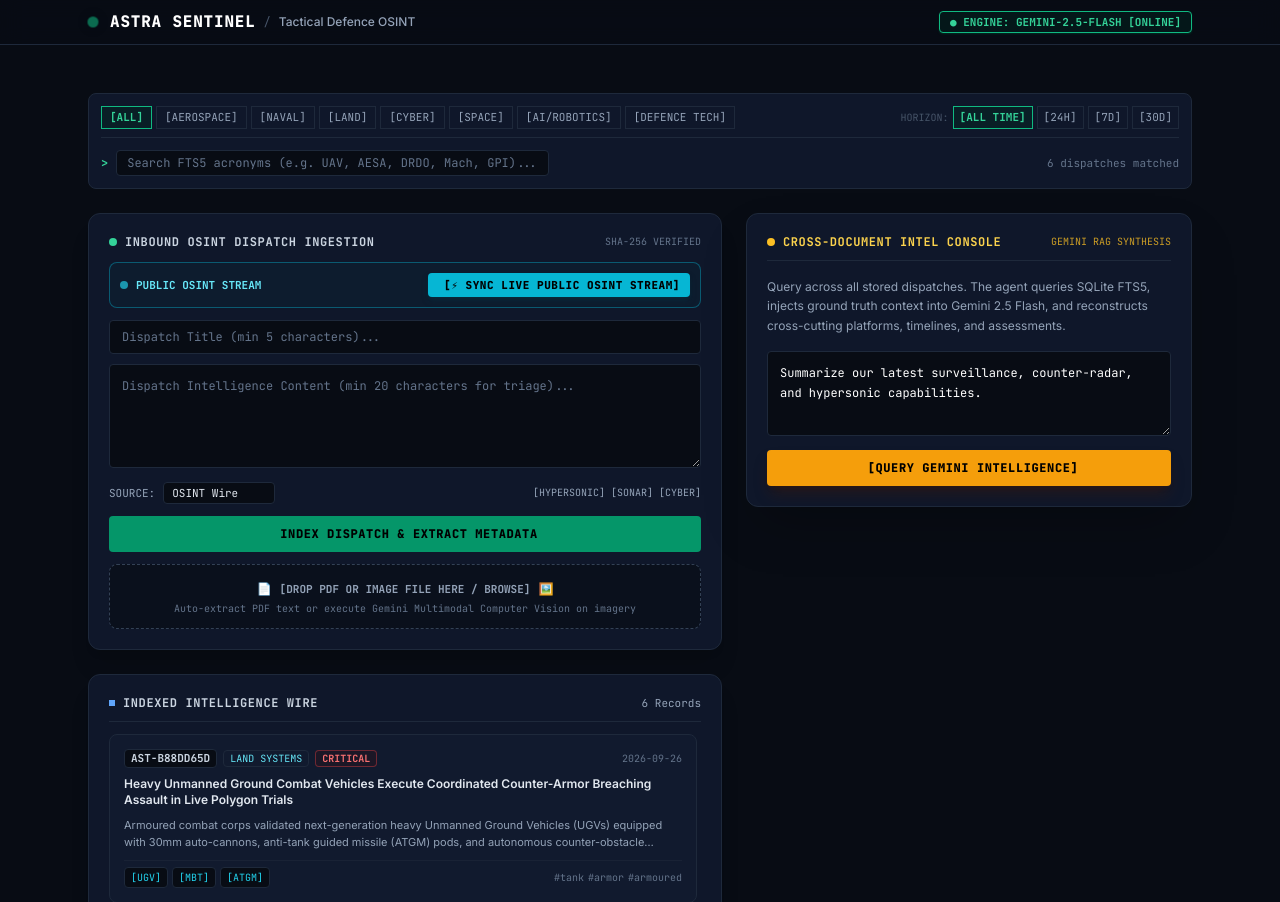
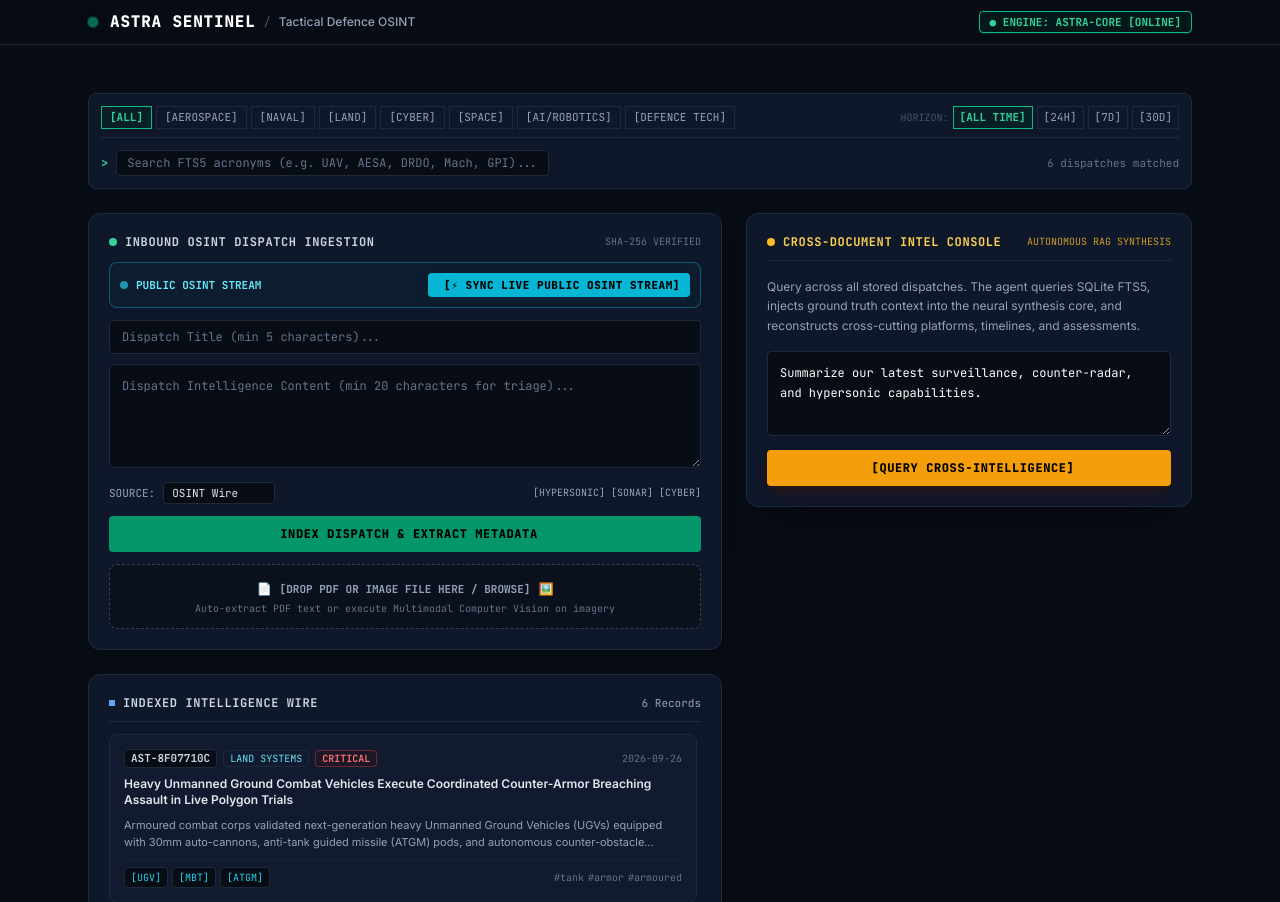
Before and after one commit to gagan-kikkeri/astra, a FastAPI app: page / in a window 1280 px wide. Shown: the top 902 px of the page. Run offline with FastAPI, Linux system fonts and the light colour scheme; data comes from the database, SQL or seed files in the repository; some libraries are stand-ins or nearby versions.

Commit message:
fix(ui): remove Gemini brand name from user interface, preserving in backend

```diff
--- a/app/templates/index.html
+++ b/app/templates/index.html
@@ -112,7 +112,7 @@
       <div class="flex items-center space-x-2 text-xs font-mono">
         <div id="engineModeContainer" class="flex items-center space-x-1.5">
           <span id="engineBadge" class="px-2.5 py-0.5 rounded border border-emerald-500 bg-emerald-950/40 text-emerald-400 font-bold text-[11px] shadow-sm shadow-emerald-950">
-            ● ENGINE: GEMINI-2.5-FLASH [ONLINE]
+            ● ENGINE: ASTRA-CORE [ONLINE]
           </span>
           <button id="engineRetryBtn" onclick="testEngineConnectivity()" class="hidden px-2 py-0.5 rounded border border-emerald-500 bg-emerald-950/40 text-emerald-400 text-[10px] font-bold">
             [RETRY]
@@ -198,7 +198,7 @@
     </div>
 
     <!-- ======================================================================= -->
-    <!-- 2. TWO-COLUMN OPERATIONAL WORKSPACE (Input & Wire | Gemini Console)      -->
+    <!-- 2. TWO-COLUMN OPERATIONAL WORKSPACE (Input & Wire | Intelligence Console) -->
     <!-- ======================================================================= -->
     <div class="grid grid-cols-1 lg:grid-cols-12 gap-6">
 
@@ -295,11 +295,11 @@
               <span>🖼️</span>
             </div>
             <p id="dropZoneSubtitle" class="text-[10px] text-slate-500 font-mono">
-              Auto-extract PDF text or execute Gemini Multimodal Computer Vision on imagery
+              Auto-extract PDF text or execute Multimodal Computer Vision on imagery
             </p>
             <div id="uploadProgressContainer" class="hidden text-xs font-mono text-emerald-400 pt-1 flex items-center justify-center space-x-2">
               <span class="animate-spin">⚡</span>
-              <span id="uploadProgressText">Extracting multimodal telemetry via Gemini...</span>
+              <span id="uploadProgressText">Extracting multimodal telemetry via Neural Vision...</span>
             </div>
           </div>
         </section>
@@ -333,11 +333,11 @@
               <span class="w-2 h-2 bg-amber-400 rounded-full"></span>
               <span>CROSS-DOCUMENT INTEL CONSOLE</span>
             </h2>
-            <span class="text-[10px] text-amber-400/80 font-mono">GEMINI RAG SYNTHESIS</span>
+            <span class="text-[10px] text-amber-400/80 font-mono">AUTONOMOUS RAG SYNTHESIS</span>
           </div>
 
           <p class="text-xs text-slate-400 leading-relaxed font-sans">
-            Query across all stored dispatches. The agent queries SQLite FTS5, injects ground truth context into Gemini 2.5 Flash, and reconstructs cross-cutting platforms, timelines, and assessments.
+            Query across all stored dispatches. The agent queries SQLite FTS5, injects ground truth context into the neural synthesis core, and reconstructs cross-cutting platforms, timelines, and assessments.
           </p>
 
           <!-- Inquiry Input -->
@@ -360,7 +360,7 @@
                   <path class="opacity-75" fill="currentColor" d="M4 12a8 8 0 018-8V0C5.373 0 0 5.373 0 12h4zm2 5.291A7.962 7.962 0 014 12H0c0 3.042 1.135 5.824 3 7.938l3-2.647z"></path>
                 </svg>
               </span>
-              <span id="synthLabel">[QUERY GEMINI INTELLIGENCE]</span>
+              <span id="synthLabel">[QUERY CROSS-INTELLIGENCE]</span>
             </button>
           </div>
 
@@ -381,7 +381,7 @@
             </div>
             <div id="trace-step-3" class="flex items-center space-x-2 text-slate-400">
               <span id="trace-3-icon">○</span>
-              <span>3. Gemini 2.5 Flash synthesizing cross-cutting intelligence dossier...</span>
+              <span>3. Neural core synthesizing cross-cutting intelligence dossier...</span>
             </div>
           </div>
 
@@ -518,7 +518,7 @@
         const res = await fetch('/api/engine-status');
         if (res.ok) {
           const data = await res.json();
-          badge.innerHTML = `● ENGINE: ${data.model || 'GEMINI-2.5-FLASH'} [ONLINE]`;
+          badge.innerHTML = '● ENGINE: ASTRA-CORE [ONLINE]';
           badge.className = 'px-2.5 py-0.5 rounded border border-emerald-500 bg-emerald-950/40 text-emerald-400 font-bold text-[11px] shadow-sm shadow-emerald-950';
           if (retryBtn) retryBtn.classList.add('hidden');
           if (dot) dot.className = 'w-2.5 h-2.5 bg-brand-emerald rounded-full status-pulse';
@@ -527,14 +527,14 @@
 
         const hRes = await fetch('/api/health');
         if (hRes.ok) {
-          badge.innerHTML = '● ENGINE: GEMINI-2.5-FLASH [ONLINE]';
+          badge.innerHTML = '● ENGINE: ASTRA-CORE [ONLINE]';
           badge.className = 'px-2.5 py-0.5 rounded border border-emerald-500 bg-emerald-950/40 text-emerald-400 font-bold text-[11px] shadow-sm shadow-emerald-950';
           if (retryBtn) retryBtn.classList.add('hidden');
           if (dot) dot.className = 'w-2.5 h-2.5 bg-brand-emerald rounded-full status-pulse';
           return;
         }
       } catch (e) {
-        badge.innerHTML = '● ENGINE: GEMINI-2.5-FLASH [ONLINE]';
+        badge.innerHTML = '● ENGINE: ASTRA-CORE [ONLINE]';
         badge.className = 'px-2.5 py-0.5 rounded border border-emerald-500 bg-emerald-950/40 text-emerald-400 font-bold text-[11px] shadow-sm shadow-emerald-950';
         if (retryBtn) retryBtn.classList.add('hidden');
         if (dot) dot.className = 'w-2.5 h-2.5 bg-brand-emerald rounded-full status-pulse';
@@ -859,7 +859,7 @@
 
       progressContainer.classList.remove('hidden');
       dropSubtitle.classList.add('hidden');
-      progressText.textContent = `Extracting multimodal telemetry from ${file.name} via Gemini...`;
+      progressText.textContent = `Extracting multimodal telemetry from ${file.name}...`;
 
       const formData = new FormData();
       formData.append('file', file);
```
